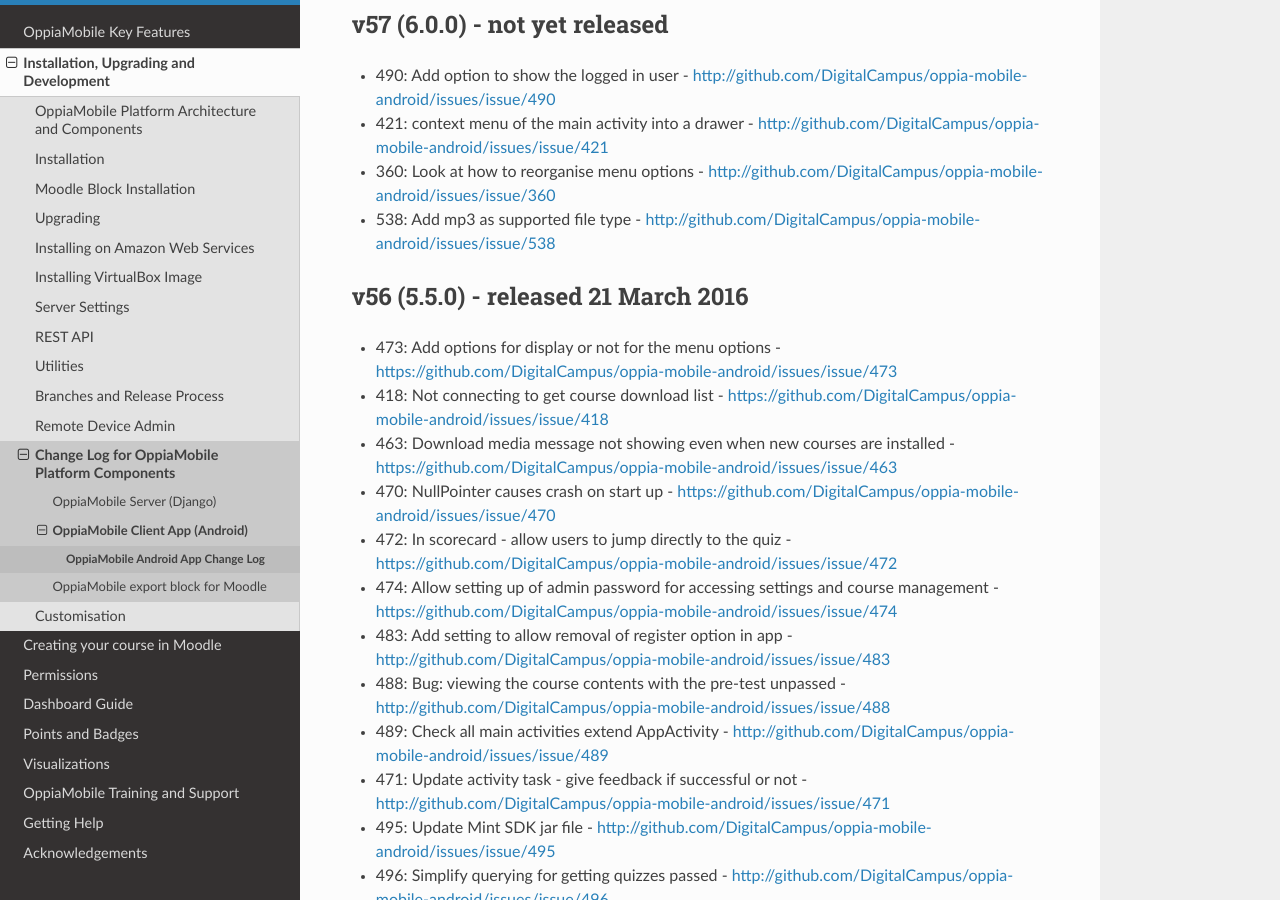
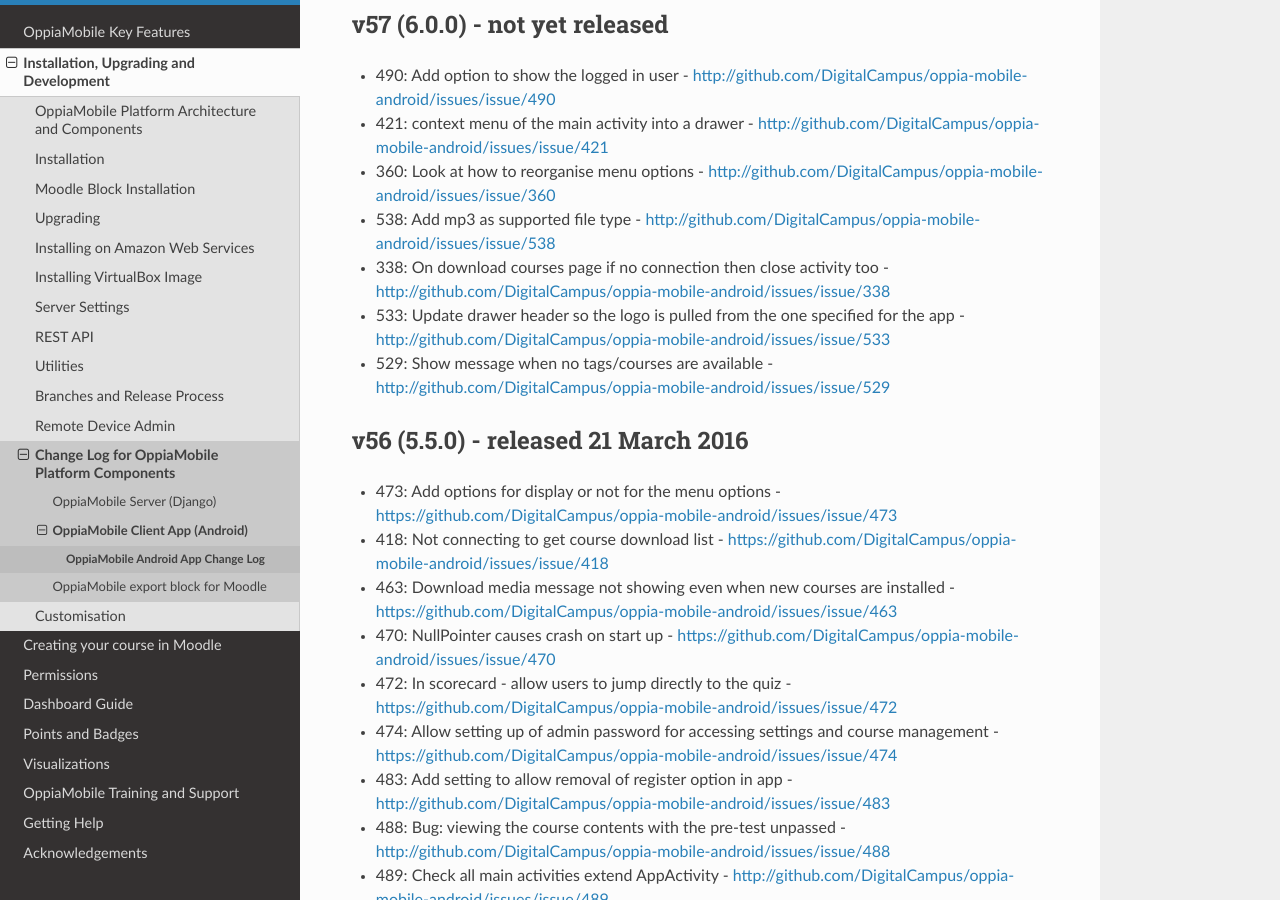
Before and after one commit to DigitalCampus/django-oppia, a Sphinx documentation site: the page built from docs/dev/changelog_android.rst, in a window 1280 px wide and 900 px high, scrolled down 349 px. Built offline with Sphinx 7.4.7 and the Read the Docs theme 2.0.0, drawn with Linux system fonts in a browser that asks for light colours; the version number is read from the project's files by our own code.

Commit message:
update docs

```diff
--- a/docs/dev/changelog_android.rst
+++ b/docs/dev/changelog_android.rst
@@ -15,6 +15,9 @@
 * 421: context menu of the main activity into a drawer - http://github.com/DigitalCampus/oppia-mobile-android/issues/issue/421
 * 360: Look at how to reorganise menu options - http://github.com/DigitalCampus/oppia-mobile-android/issues/issue/360
 * 538: Add mp3 as supported file type - http://github.com/DigitalCampus/oppia-mobile-android/issues/issue/538
+* 338: On download courses page if no connection then close activity too - http://github.com/DigitalCampus/oppia-mobile-android/issues/issue/338
+* 533: Update drawer header so the logo is pulled from the one specified for the app - http://github.com/DigitalCampus/oppia-mobile-android/issues/issue/533
+* 529: Show message when no tags/courses are available - http://github.com/DigitalCampus/oppia-mobile-android/issues/issue/529
 
 .. _appv56:
 
```
